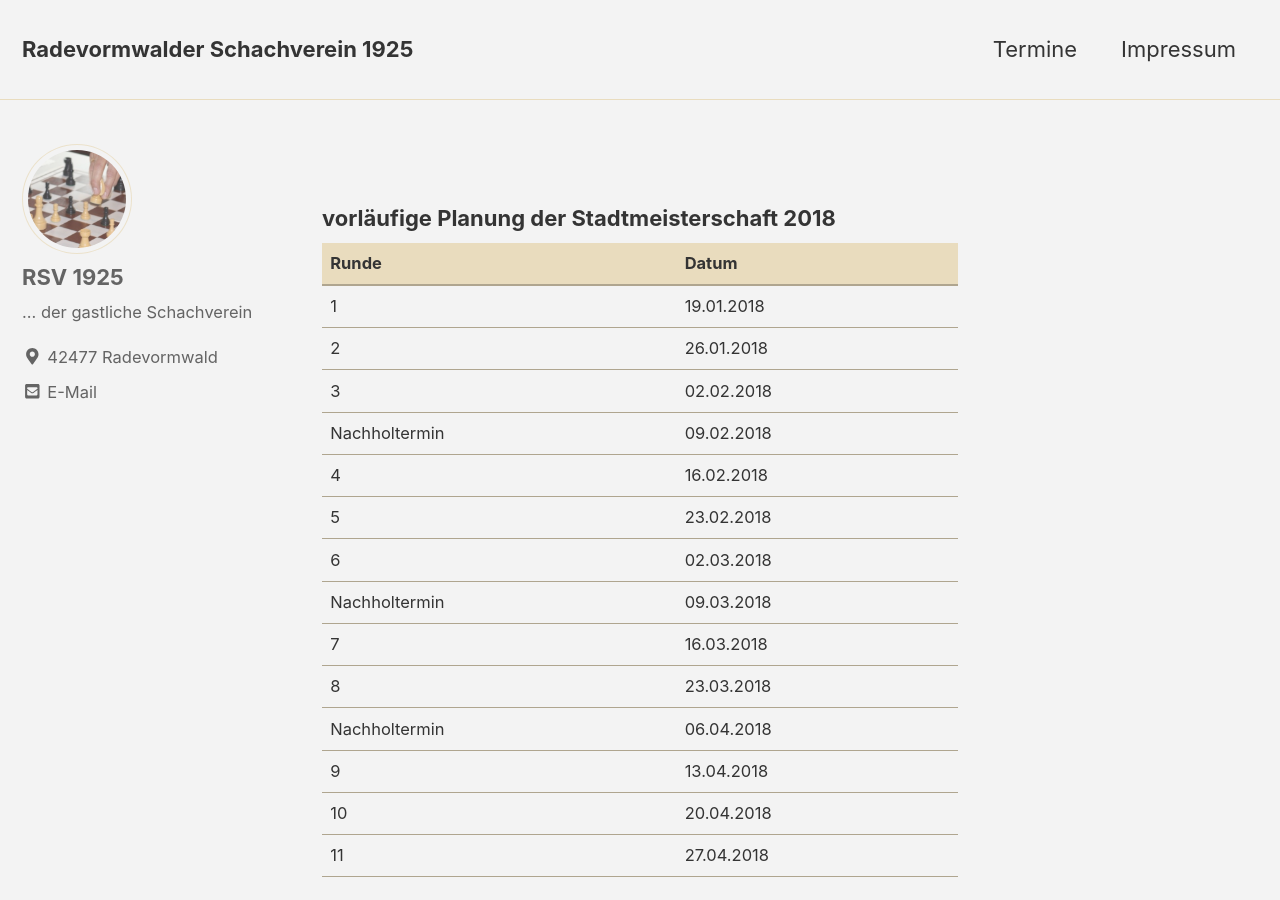
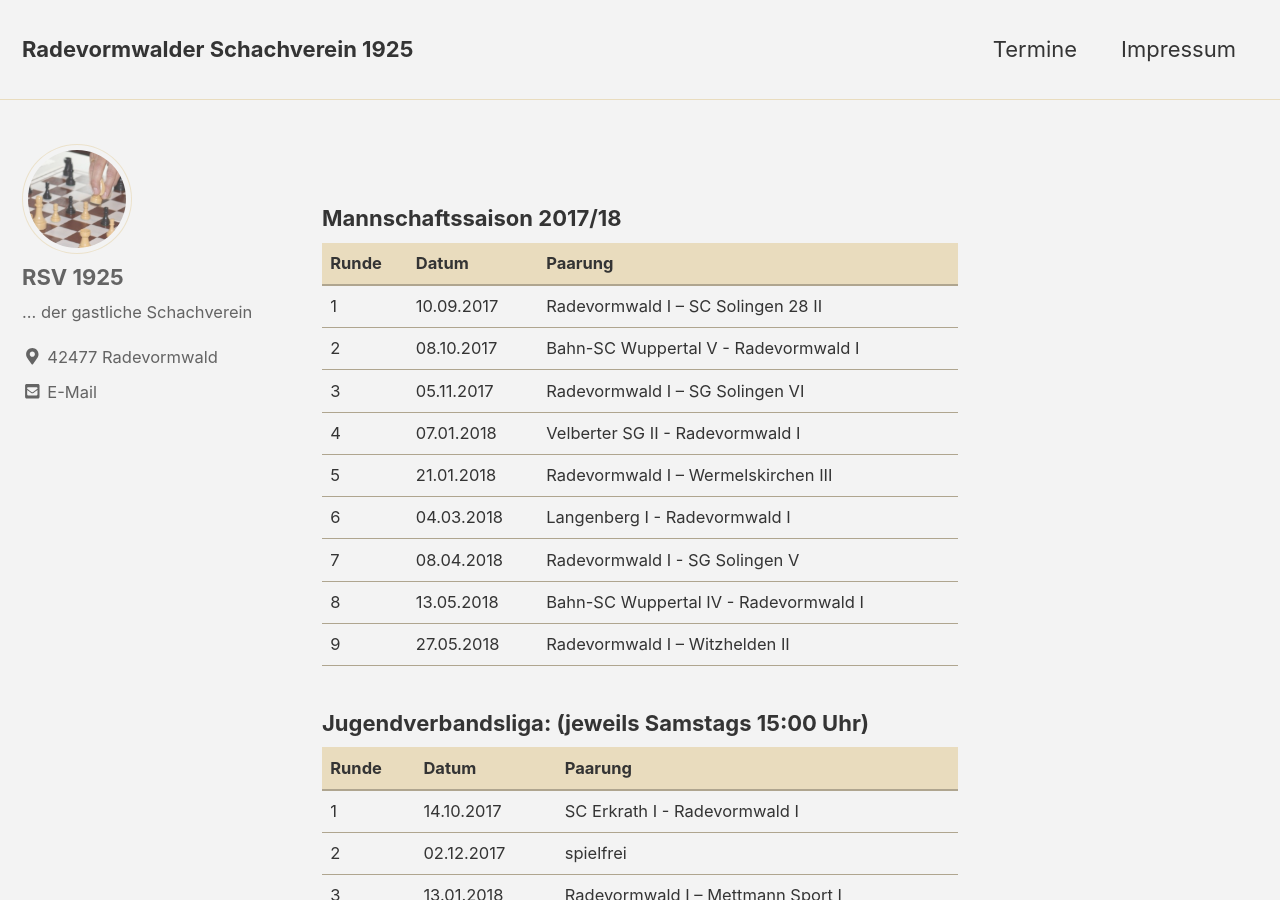
Before and after one commit to rsv1925/html, a Jekyll site: the page built from _pages/termine.md, in a window 1280 px wide and 900 px high. Built offline with Jekyll 4.4.1, drawn with Linux system fonts in a browser that asks for light colours; nearby versions of some CDN libraries; some of the changed text lies outside the part shown.

```diff
--- a/_pages/termine.md
+++ b/_pages/termine.md
@@ -4,28 +4,6 @@ title: ""
 permalink: /termine/
 author_profile: true
 ---
-
-### vorläufige Planung der Stadtmeisterschaft 2018
-
-
-|         Runde |      Datum |
-|---------------+------------|
-|             1 | 19.01.2018 |
-|             2 | 26.01.2018 |
-|             3 | 02.02.2018 |
-| Nachholtermin | 09.02.2018 |
-|             4 | 16.02.2018 |
-|             5 | 23.02.2018 |
-|             6 | 02.03.2018 |
-| Nachholtermin | 09.03.2018 |
-|             7 | 16.03.2018 |
-|             8 | 23.03.2018 |
-| Nachholtermin | 06.04.2018 |
-|             9 | 13.04.2018 |
-|            10 | 20.04.2018 |
-|            11 | 27.04.2018 |
-
-Die tatsächliche Anzahl der Runden und des Modus, hängt von der Anzahl der Teilnehmer ab.
 
 ### Mannschaftssaison 2017/18
 
```
